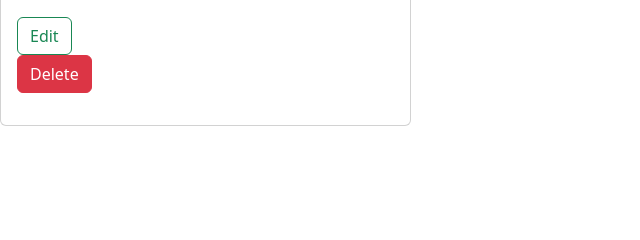
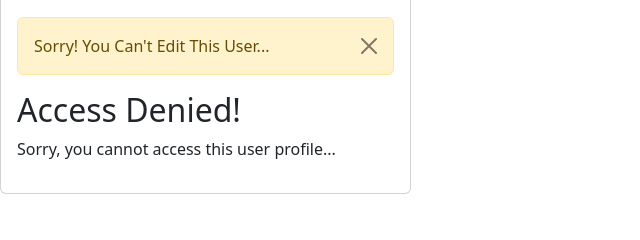
Before and after one commit to SebastianSloma/Social-Media-Flask, a Flask app: page /user/1/ in a window 1280 px wide. Shown: the part 540-780 px from the top of the page, without its empty margins (0-640 px from the left). Run offline with Flask 2, Linux system fonts and the light colour scheme; the visitor is signed in with stand-in values (Sample User, id 1); data that the repository does not hold is empty; some libraries are stand-ins or nearby versions.

Commit message:
add function user in session can edit and delete own  posts

```diff
--- a/templates/user.html
+++ b/templates/user.html
@@ -26,6 +26,8 @@
                <p>Email: {{user.email}}</p>
             </div>
 
+            {% if session.logged_in == user.username %}
+
             <a href="/edit_user/{{user.id}}" class="btn btn-outline-success pull-right">Edit</a>
 
             <form action="{{url_for('delete_user', id=user.id)}}" method="POST">
@@ -33,6 +35,16 @@
             <input type="submit" value="Delete" class="btn btn-danger">
             </form>
 
+            {% else %}
+ <div class="alert alert-warning alert-dismissible fade show" role="alert">
+	  Sorry! You Can't Edit This User...
+	  <button type="button" class="btn-close" data-bs-dismiss="alert" aria-label="Close"></button>
+	</div>
+
+	<h2>Access Denied!</h2>
+	<p>Sorry, you cannot access this user profile...</p>
+
+  {% endif %}
          </p>
        </div>
      </div>
```
Also changed, not shown: templates/post.html (+11 -0 lines).
